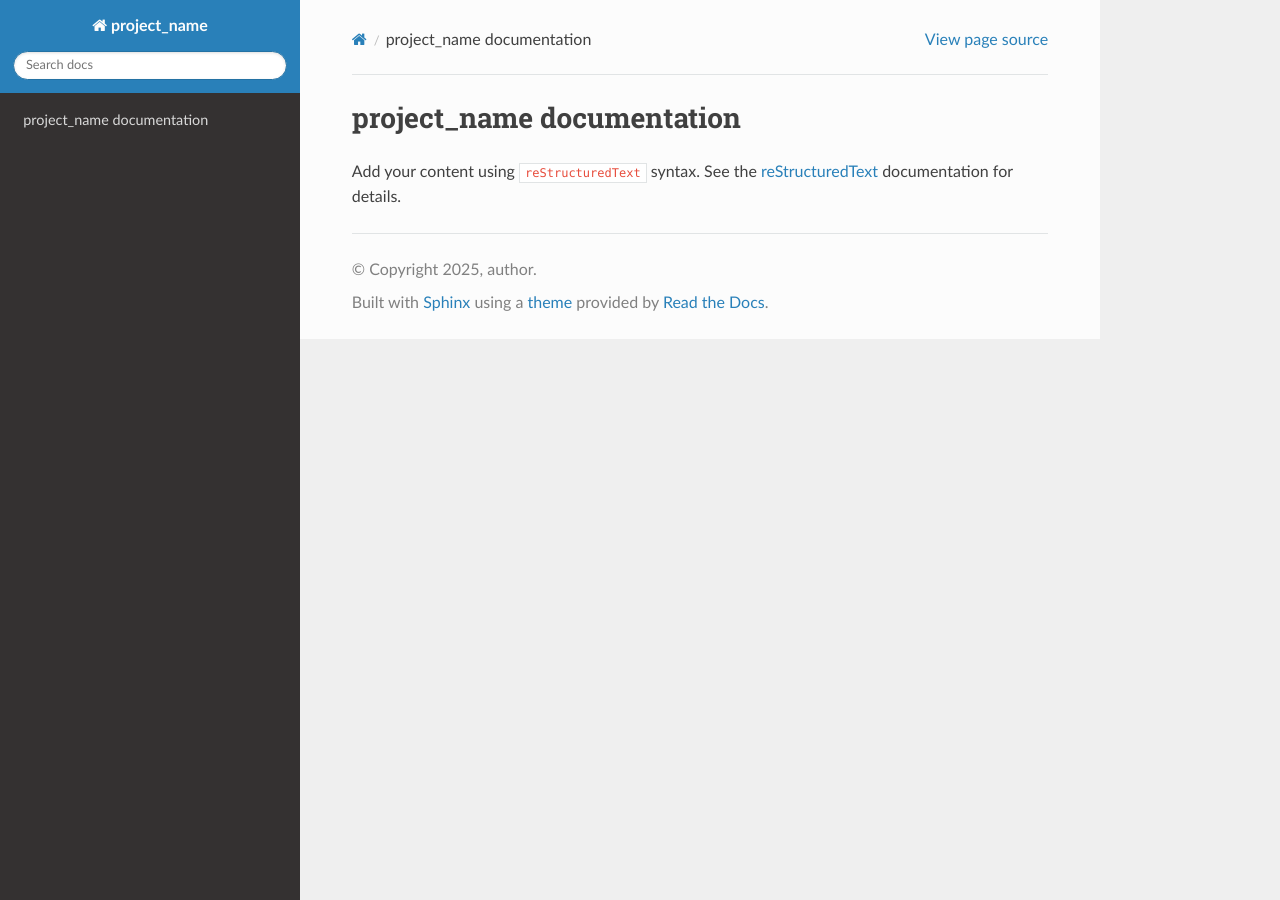
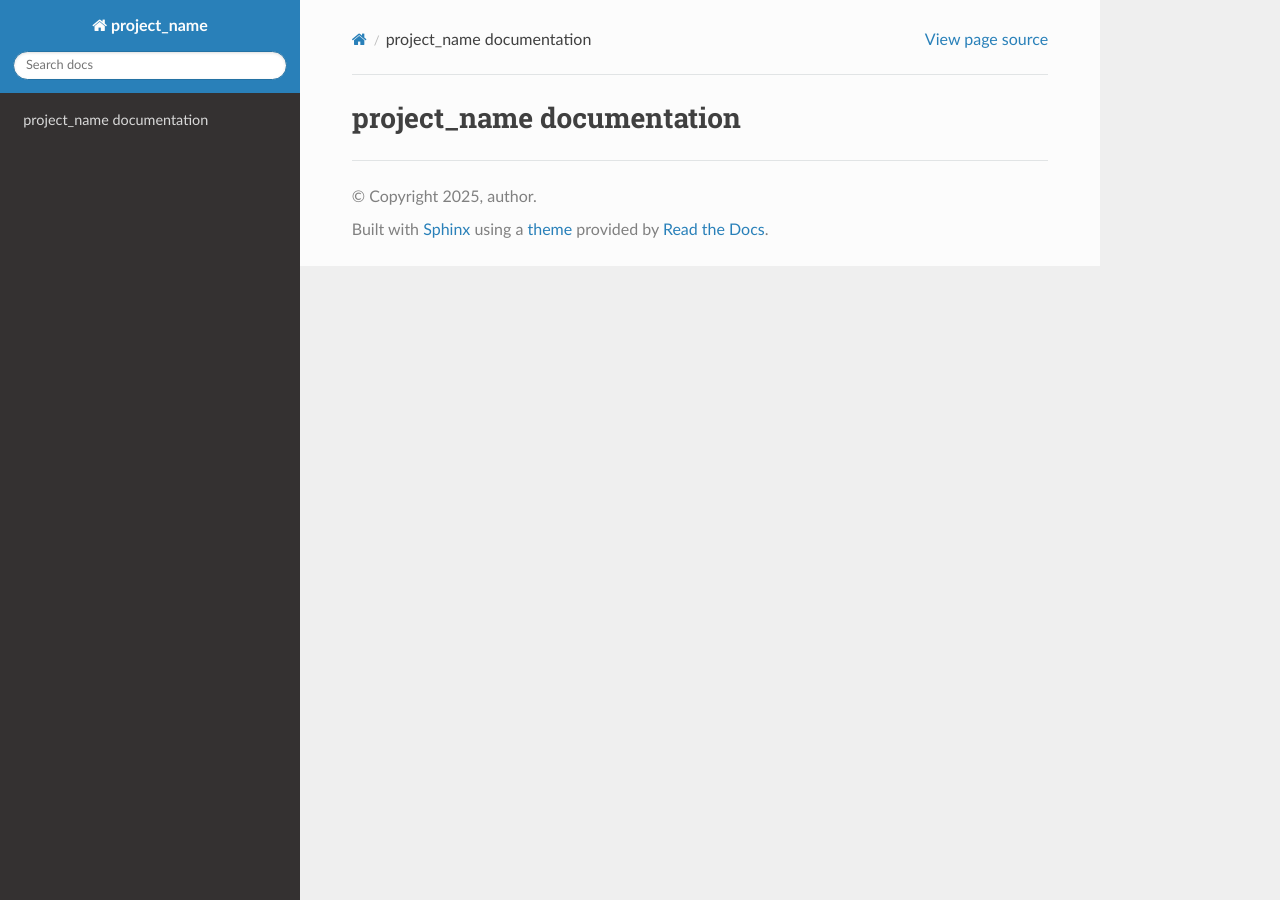
Before and after one commit to gpetraroli/documentation_template, a Sphinx documentation site: the page built from source/index.rst, in a window 1280 px wide. Built offline with Sphinx 7.4.7 and the Read the Docs theme 3.1.0, drawn with Linux system fonts in a browser that asks for light colours.

Commit message:
Refactor index.rst by removing boilerplate comments and simplifying content structure for clarity.

```diff
--- a/source/index.rst
+++ b/source/index.rst
@@ -1,15 +1,7 @@
-.. project_name documentation master file, created by
-   sphinx-quickstart on Sun Nov  2 12:55:51 2025.
-   You can adapt this file completely to your liking, but it should at least
-   contain the root `toctree` directive.
-
 project_name documentation
 ==========================
 
-Add your content using ``reStructuredText`` syntax. See the
-`reStructuredText <https://www.sphinx-doc.org/en/master/usage/restructuredtext/index.html>`_
-documentation for details.
-
 .. toctree::
+   :hidden:
    :maxdepth: 2
    :caption: Contents:
```
